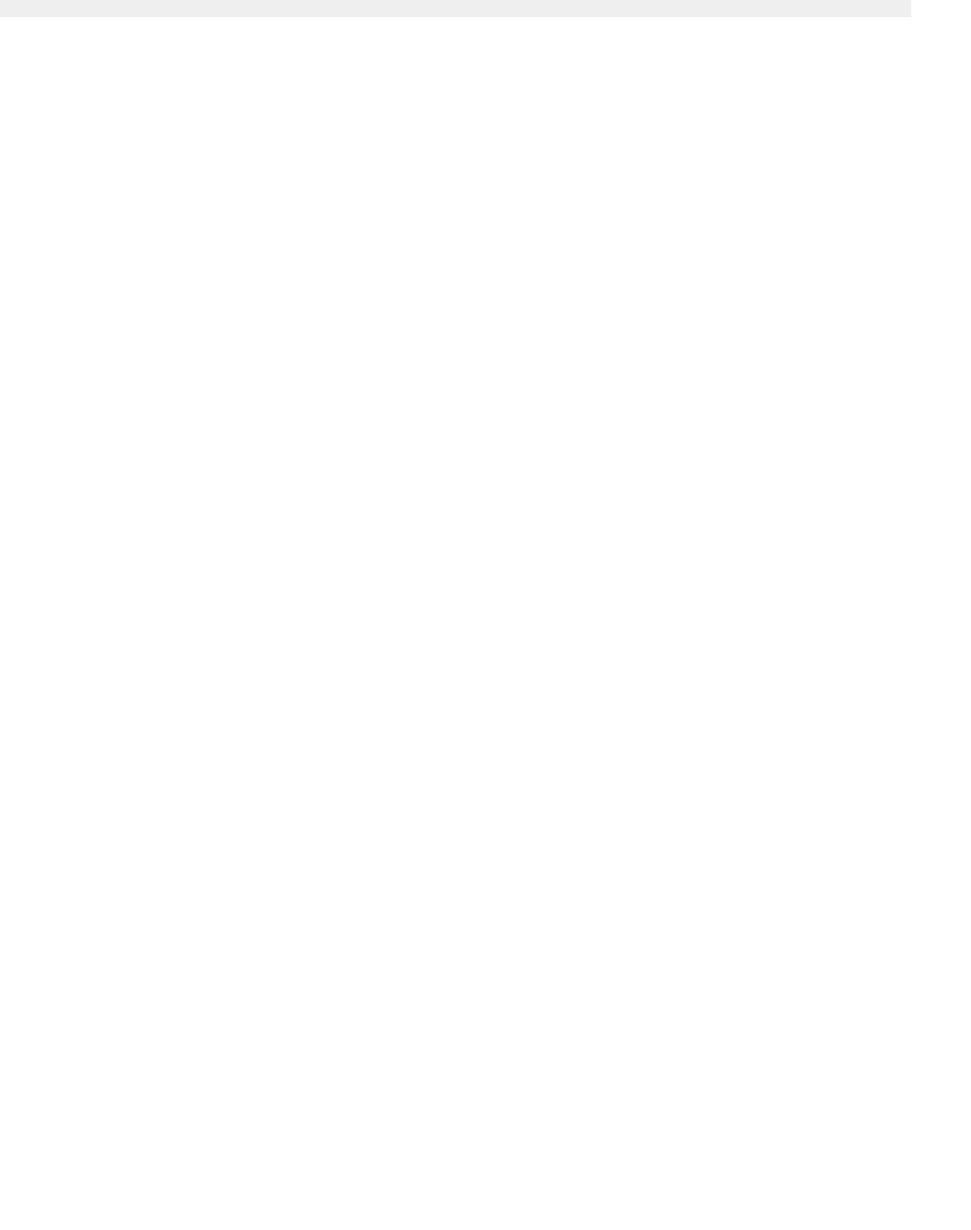
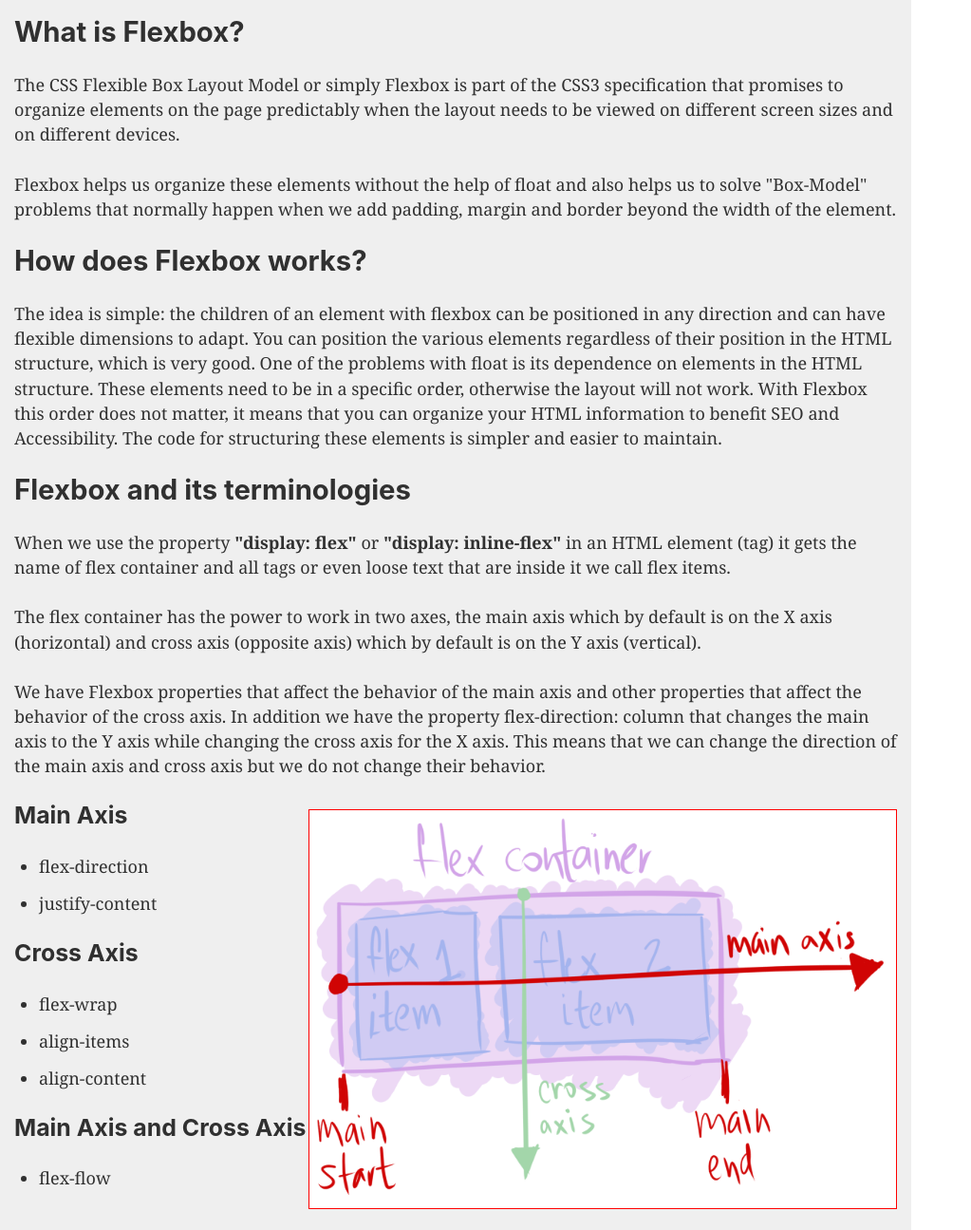
Before and after one commit to fabioferreira3/flexboxcss, a Gatsby site: page / in a window 1280 px wide. Shown: the part 782-2077 px from the top of the page at 95% size, without its empty margins (0-1023 px from the left). Before the commit the page ends 800 px from the top, so only its background shows below. Built offline with nearby package versions, Linux system fonts and the light colour scheme; Gatsby itself is replaced by a stand-in of ours.

Commit message:
site content

```diff
--- /dev/null
+++ b/src/components/Content.js
@@ -0,0 +1,56 @@
+import React from 'react';
+import FlexExampleImage from "./FlexExampleImage"
+
+export const Content = () => {
+
+  return (
+    <div>
+      <h2>What is Flexbox?</h2>
+      <p>The CSS Flexible Box Layout Model or simply Flexbox is part of the CSS3 specification that promises to organize elements on the page
+        predictably when the layout needs to be viewed on different screen sizes and on different devices.</p>
+      <p>Flexbox helps us organize these elements without the help of float and also helps us to solve "Box-Model"
+        problems that normally happen when we add padding, margin and border beyond the width of the element.</p>
+      <h2>How does Flexbox works?</h2>
+      <p>The idea is simple: the children of an element with flexbox can be positioned in any direction and can
+        have flexible dimensions to adapt. You can position the various elements regardless of their position in the
+        HTML structure, which is very good. One of the problems with float is its dependence on elements in the HTML
+        structure. These elements need to be in a specific order, otherwise the layout will not work.
+        With Flexbox this order does not matter, it means that you can organize your HTML information to
+        benefit SEO and Accessibility. The code for structuring these elements is simpler and easier to maintain.</p>
+      <h2>Flexbox and its terminologies</h2>
+      <p>
+        When we use the property <strong>"display: flex"</strong> or <strong>"display: inline-flex"</strong> in an HTML element (tag) it gets the name of flex container and all tags or even loose text that are inside it we call flex items.
+      </p>
+      <p>
+        The flex container has the power to work in two axes, the main axis which by default is on the X axis (horizontal) and cross axis (opposite axis) which by default is on the Y axis (vertical).
+      </p>
+      <p>
+        We have Flexbox properties that affect the behavior of the main axis and other properties that affect the behavior of the cross axis.
+        In addition we have the property flex-direction: column
+        that changes the main axis to the Y axis while changing the cross axis for the X axis.
+        This means that we can change the direction of the main axis and cross axis but we do not change their behavior.
+      </p>
+      <div className={'flexexample'}>
+        <div className={'exampleslist'}>
+          <h3>Main Axis</h3>
+          <ul>
+            <li>flex-direction</li>
+            <li>justify-content</li>
+          </ul>
+          <h3>Cross Axis</h3>
+          <ul>
+            <li>flex-wrap</li>
+            <li>align-items</li>
+            <li>align-content</li>
+          </ul>
+          <h3>Main Axis and Cross Axis</h3>
+          <ul>
+            <li>flex-flow</li>
+          </ul>
+        </div>
+        <FlexExampleImage/>
+      </div>
+
+    </div>
+  )
+}
--- /dev/null
+++ b/src/components/FlexExampleImage.js
@@ -0,0 +1,33 @@
+import React from "react"
+import { useStaticQuery, graphql } from "gatsby"
+import Img from "gatsby-image"
+
+/*
+ * This component is built using `gatsby-image` to automatically serve optimized
+ * images with lazy loading and reduced file sizes. The image is loaded using a
+ * `useStaticQuery`, which allows us to load the image from directly within this
+ * component, rather than having to pass the image data down from pages.
+ *
+ * For more information, see the docs:
+ * - `gatsby-image`: https://gatsby.dev/gatsby-image
+ * - `useStaticQuery`: https://www.gatsbyjs.org/docs/use-static-query/
+ */
+
+const FlexExampleImage = () => {
+
+  const data = useStaticQuery(graphql`
+    query {
+      flexexample: file(relativePath: { eq: "flexexample.png" }) {
+        childImageSharp {
+          fluid(maxWidth: 1000) {
+            ...GatsbyImageSharpFluid
+          }
+        }
+      }
+    }
+  `)
+    return <Img fluid={data.flexexample.childImageSharp.fluid} style={{height: '100%', width: '100%', border: '1px solid red'}}/>;
+
+}
+
+export default FlexExampleImage;
--- a/src/components/index.css
+++ b/src/components/index.css
@@ -1,8 +1,11 @@
-.mainStuffWrapper {
+.mainStuffWrapper, .secondaryStuffWrapper {
     background: #efefef;
     width: 75%;
+    padding: 0 15px 15px 15px;
+}
+
+.mainStuffWrapper {
     height:100vh;
-    padding: 0 15px 15px 15px;
 }
 
 .flexContainer {
@@ -61,6 +64,15 @@
 .containerControlsWrapper .counter .qty {
     font-weight: bold;
     margin-right: 10px;
+}
+
+.flexexample {
+    display: flex;
+    align-items: center;
+}
+
+.exampleslist {
+    width: 50%;
 }
 
 button {
--- a/src/pages/index.js
+++ b/src/pages/index.js
@@ -10,6 +10,7 @@ import { classesDefs } from "../helpers/classesNames"
 import { setNewClasses } from "../helpers/setNewClasses"
 import { FlexSetting } from "../components/FlexSetting"
 import { CounterButtons } from "../components/CounterButtons"
+import { Content } from "../components/Content"
 
 const IndexPage = () => {
 
@@ -107,6 +108,9 @@ const IndexPage = () => {
         </div>
       </div>
     </div>
+    <div className={'secondaryStuffWrapper'}>
+      <Content/>
+    </div>
   </Layout>
   )
 }
```
Also changed, not shown: src/images/flexexample.png (added).
